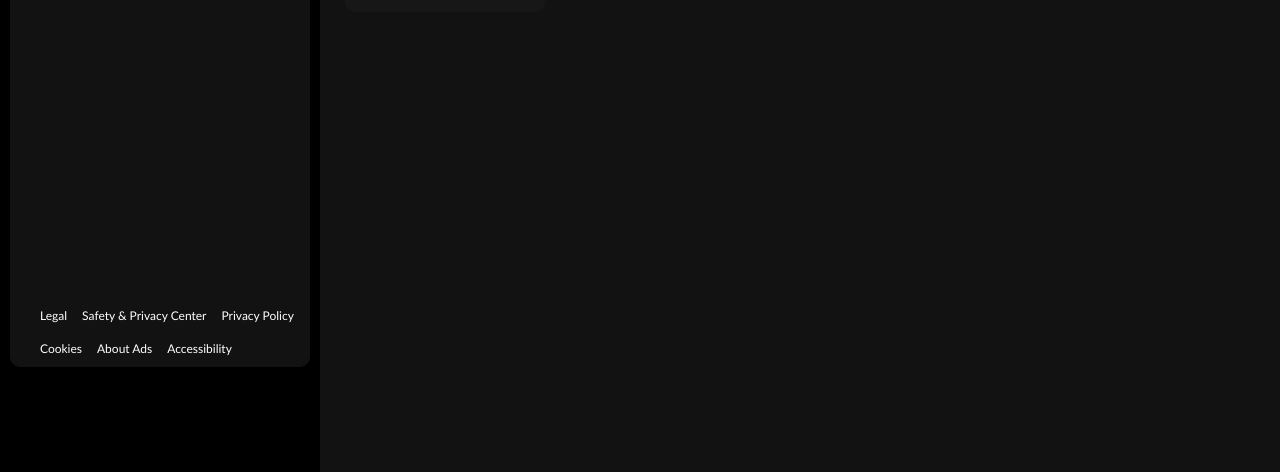
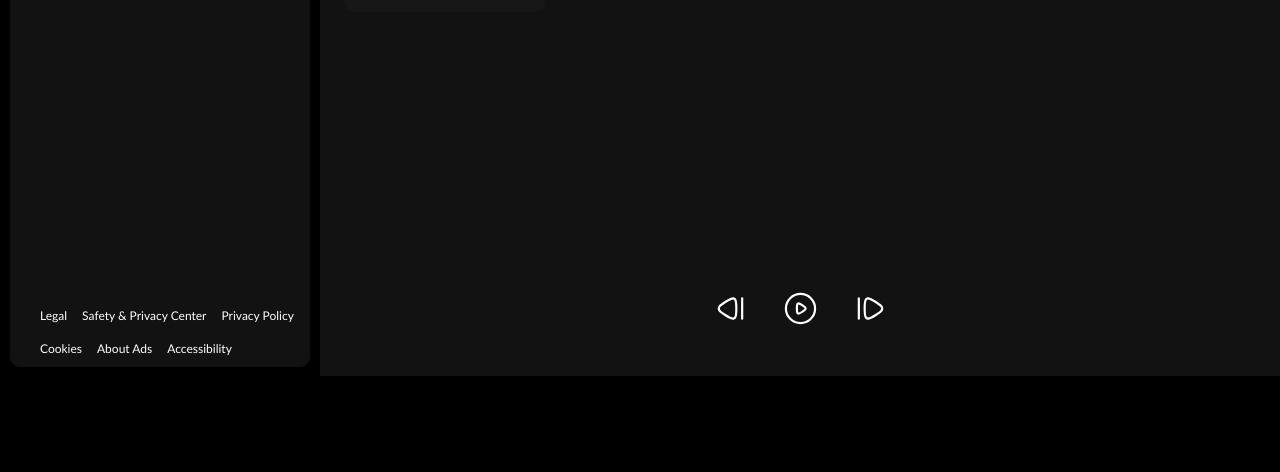
Before and after one commit to prasonkc/NOT-SPOTIFY, a plain HTML site: page index.html in a window 1280 px wide. Shown: the part 413-885 px from the top of the page. After the commit the page ends 800 px from the top, so only its background shows below. Drawn offline with Linux system fonts and the light colour scheme.

Commit message:
added play buttons

```diff
--- a/index.html
+++ b/index.html
@@ -87,6 +87,14 @@
                         </div>
                     </div>
                 </div>
+
+                <div class="seeker">
+                    <div class="controls invert flex justify-center">
+                        <img src="./icons/prev.svg" alt="">
+                        <img src="./icons/play.svg" alt="">
+                        <img src="./icons/next.svg" alt="">
+                    </div>
+                </div>
             </div>
         </div>
     </div>
--- a/style.css
+++ b/style.css
@@ -140,9 +140,11 @@ body {
 }
 
 .playlist {
-    height: 100vh;
+    min-height: 88vh;
+    box-sizing: border-box;
     background-color: #121212;
     overflow-y: scroll;
+    position: relative;
 }
 
 .playlist::-webkit-scrollbar{
@@ -226,3 +228,14 @@ body {
     width: 51px;
     height: 51px;
 }
+
+.controls{
+    width: 100%;
+    position: absolute;
+    bottom: 50px;
+    gap: 35px;
+}
+
+.controls img{
+    height: 35px;
+}
```
Also changed, not shown: icons/next.svg (added), icons/play.svg (added), icons/prev.svg (added), 6 other files.
